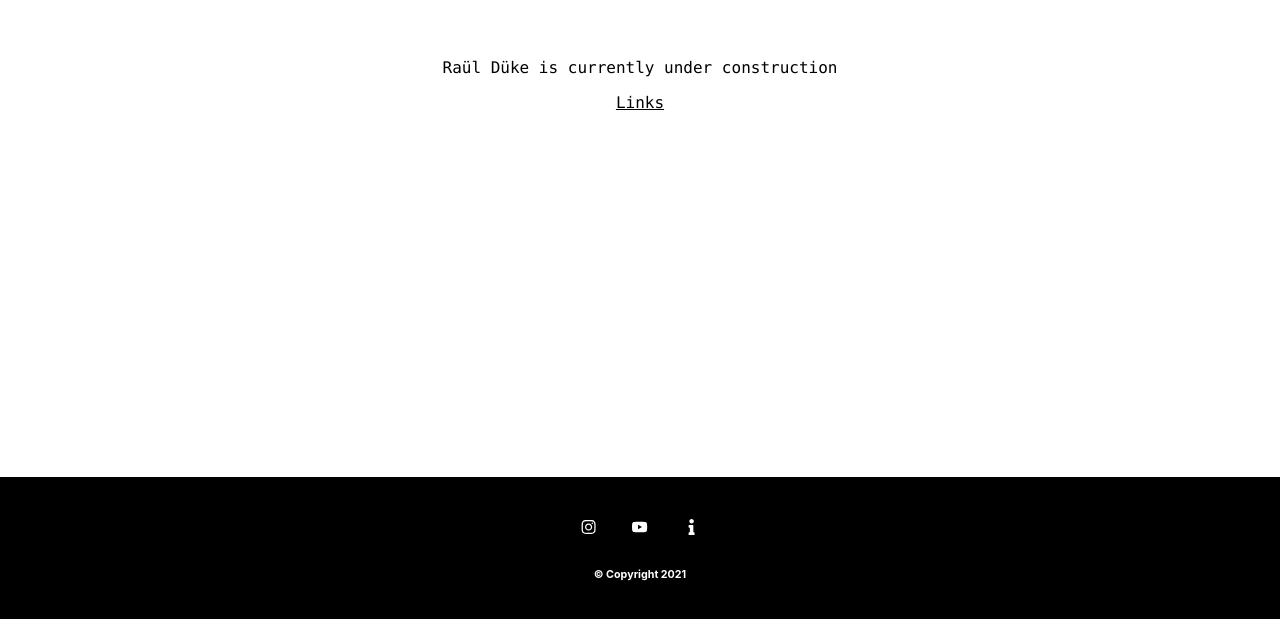
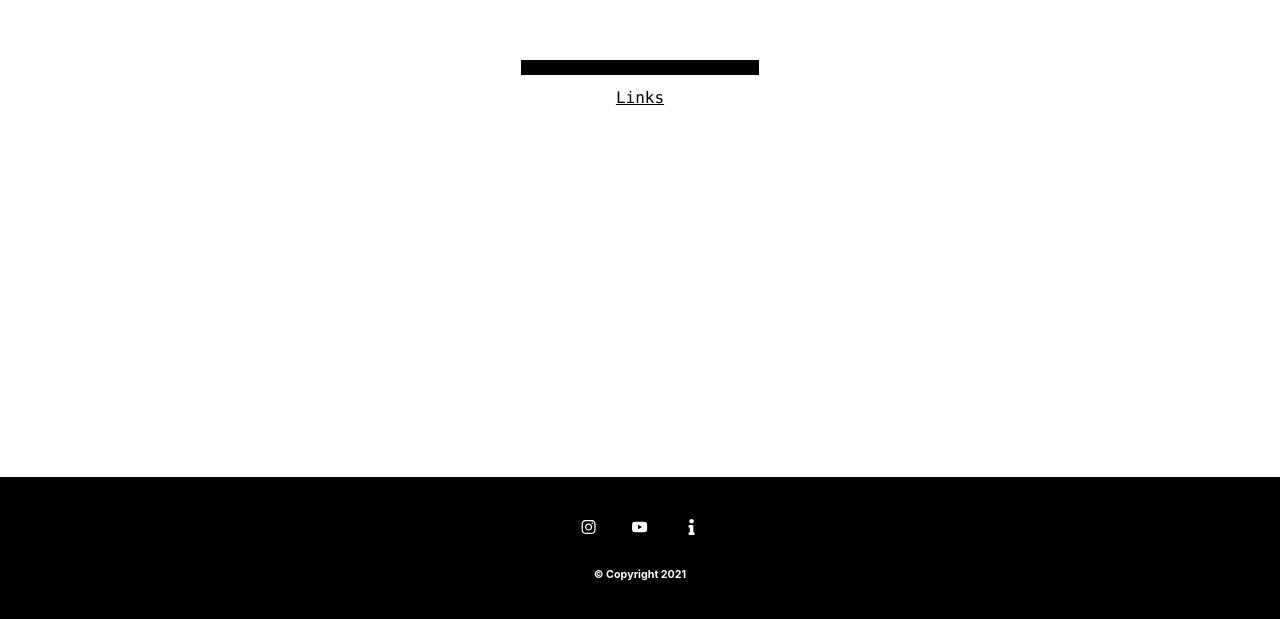
Before and after one commit to raulduk3/raulduke, a Next.js app: page / in a window 1280 px wide. Shown: the part 323-942 px from the top of the page. Built offline with nearby package versions, Linux system fonts and the light colour scheme.

Commit message:
very nice

```diff
--- a/pages/index.tsx
+++ b/pages/index.tsx
@@ -3,7 +3,7 @@ import { motion } from "framer-motion"
 
 const Index: NextPage = () => {
 	return (
-		<div className="container">
+		<div className="container news">
 			<p>Raül Düke is currently under construction</p>
 			<a href="https://link.raulduke.com/">Links</a>
 		</div>
```
